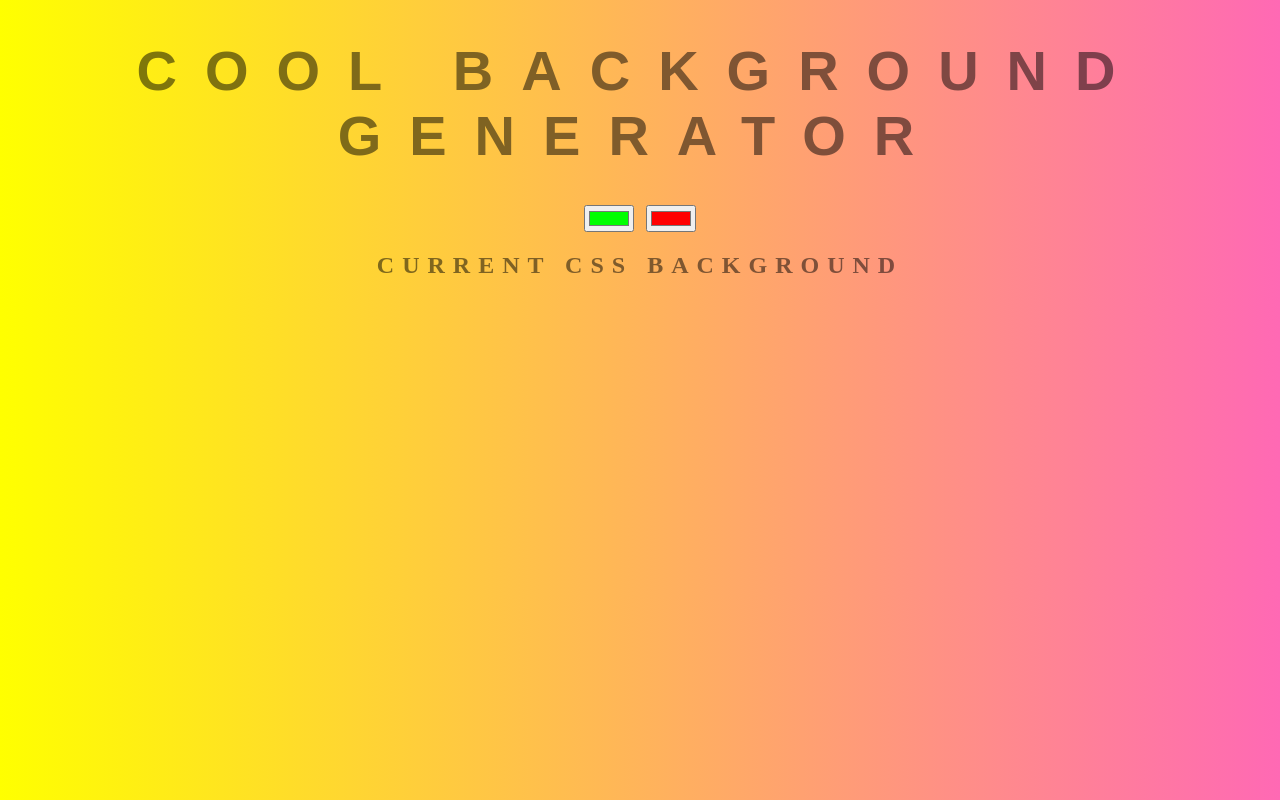
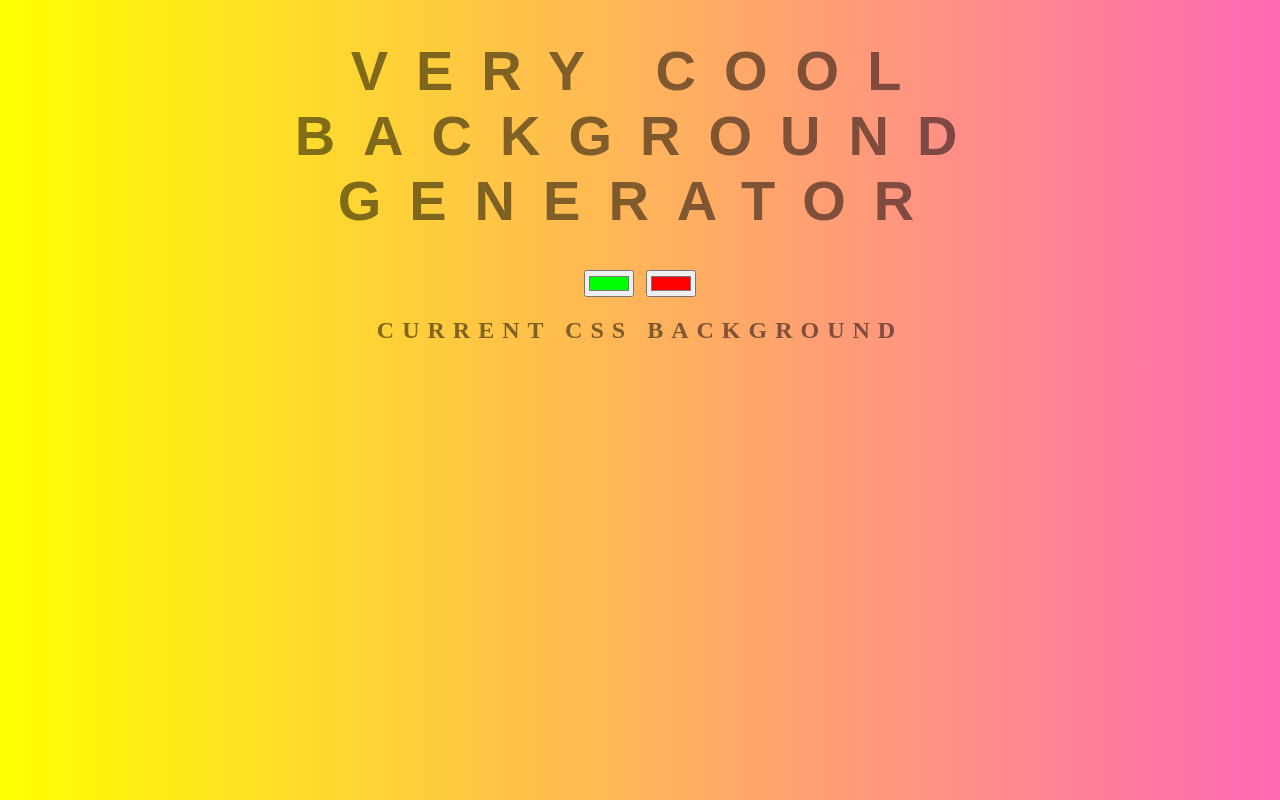
Before and after one commit to sabamokhlesi/background-generator, a plain HTML site: page index.html in a window 1280 px wide. Drawn offline with Linux system fonts and the light colour scheme.

Commit message:
testing branches

```diff
--- a/index.html
+++ b/index.html
@@ -5,7 +5,7 @@
 	<link rel="stylesheet" type="text/css" href="style.css">
 </head>
 <body id="gradient">
-	<h1>Cool Background Generator</h1>
+	<h1>very Cool Background Generator</h1>
 	<input class="color1" type="color" name="color1" value="#00ff00">
 	<input class="color2" type="color" name="color2" value="#ff0000">
 	<h2>Current CSS Background</h2>
```
